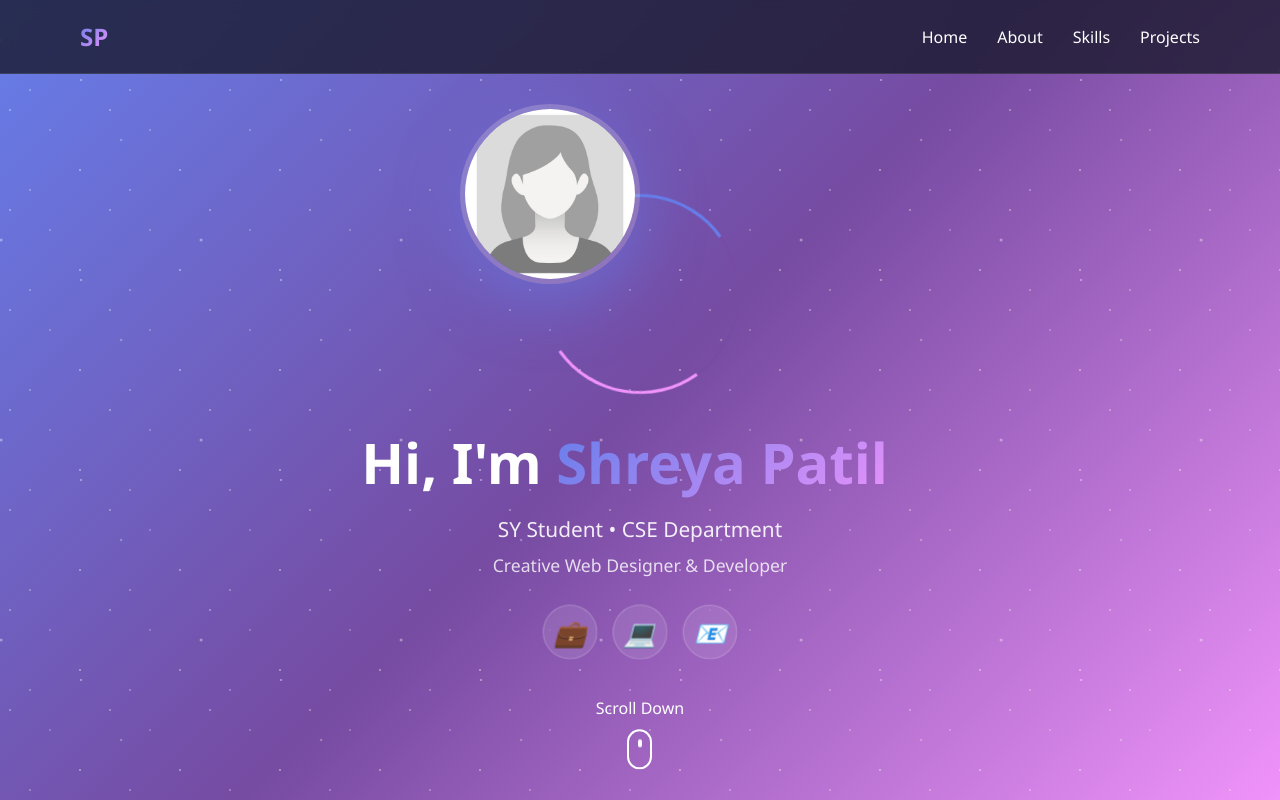
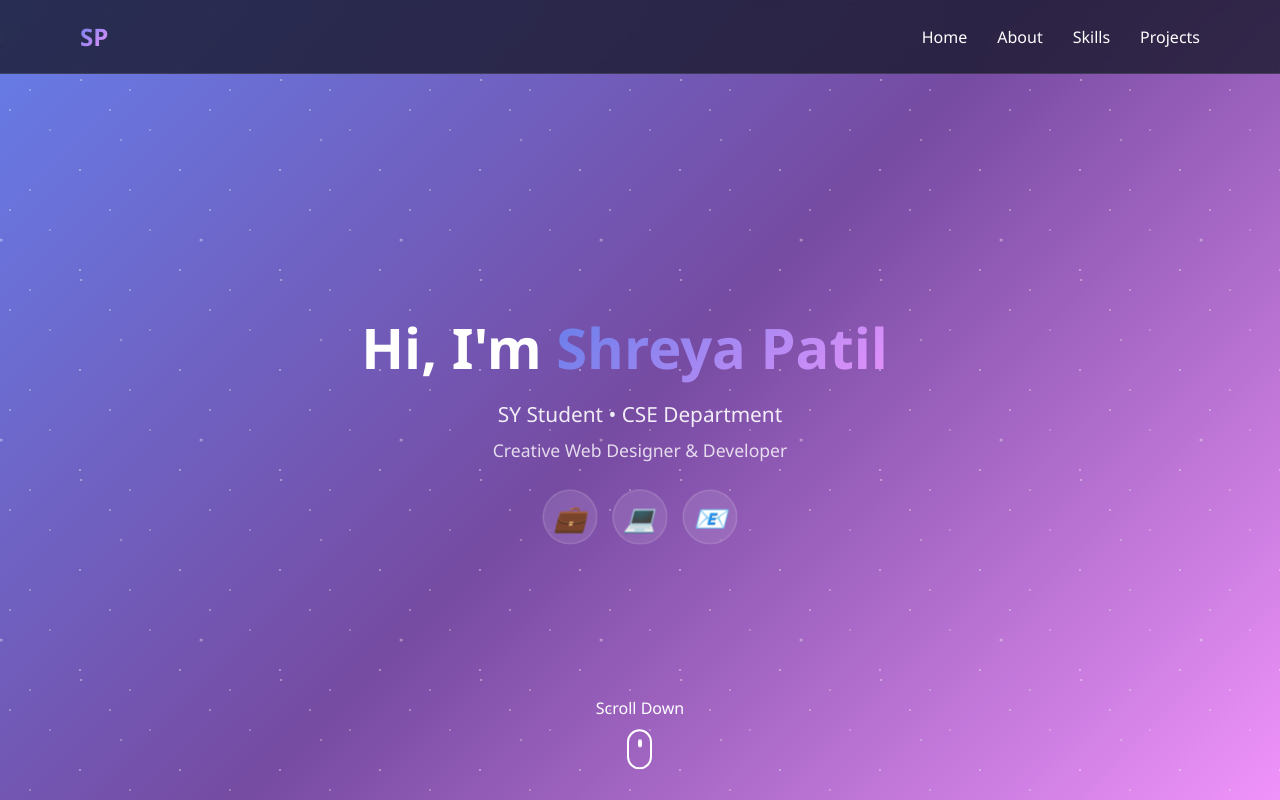
Before and after one commit to patilaniket2562m/Shreya-Portfolio, a plain HTML site: page index.html in a window 1280 px wide. Shown: the top 800 px of the page. Drawn offline with Linux system fonts and the light colour scheme.

Commit message:
remove img

```diff
--- a/index.html
+++ b/index.html
@@ -29,10 +29,10 @@
     <!-- Hero Section -->
     <section id="home" class="hero">
         <div class="hero-content">
-            <div class="profile-container">
+            <!-- <div class="profile-container">
                 <div class="profile-ring"></div>
                 <img src="Shreya.jpg" alt="Shreya Patil" class="profile-img">
-            </div>
+            </div> -->
             <h1 class="hero-title">
                 Hi, I'm <span class="gradient-text typing-text">Shreya Patil</span>
             </h1>
```
Also changed, not shown: Shreya.jpg (deleted).
